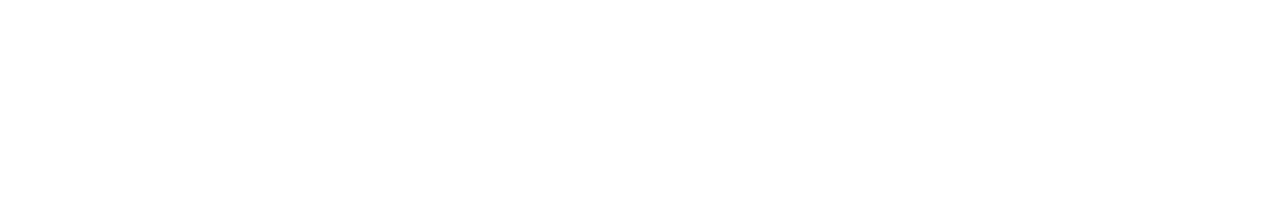
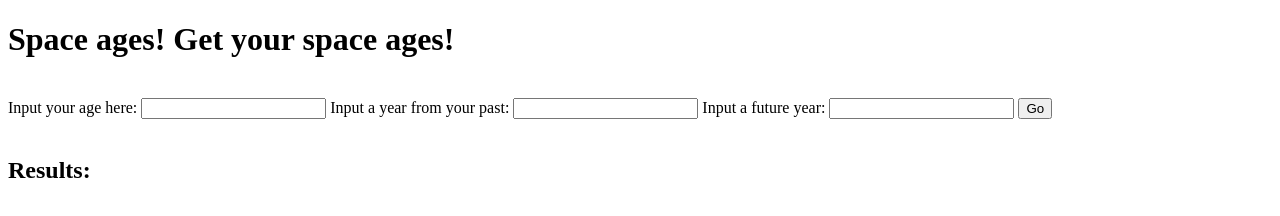
Before and after one commit to WillJolley/galactic-age-calculator, a website: page src/index.html in a window 1280 px wide. Drawn offline with Linux system fonts and the light colour scheme.

Commit message:
add html

```diff
--- a/src/index.html
+++ b/src/index.html
@@ -4,5 +4,22 @@
   <title>Galactic Age Calculator</title>
 </head>
 <body>
+  <h1>Space ages! Get your space ages!</h1>
+  </br>
+  <form id="init">
+    <label for="userAge">Input your age here:</label>
+    <input id="userAge" type="text">
+    <label for="pastAge">Input a year from your past:</label>
+    <input id="pastAge" type="text">
+    <label for="futureAge">Input a future year:</label>
+    <input id="futureAge" type="text">
+    <button type="submit">Go</button>
+  </form>
+  </br>
+  <div id="initResults">
+    <h2>Results:</h2>
+    <ul></ul>
+  </div>
+
 </body>
 </html>
```
